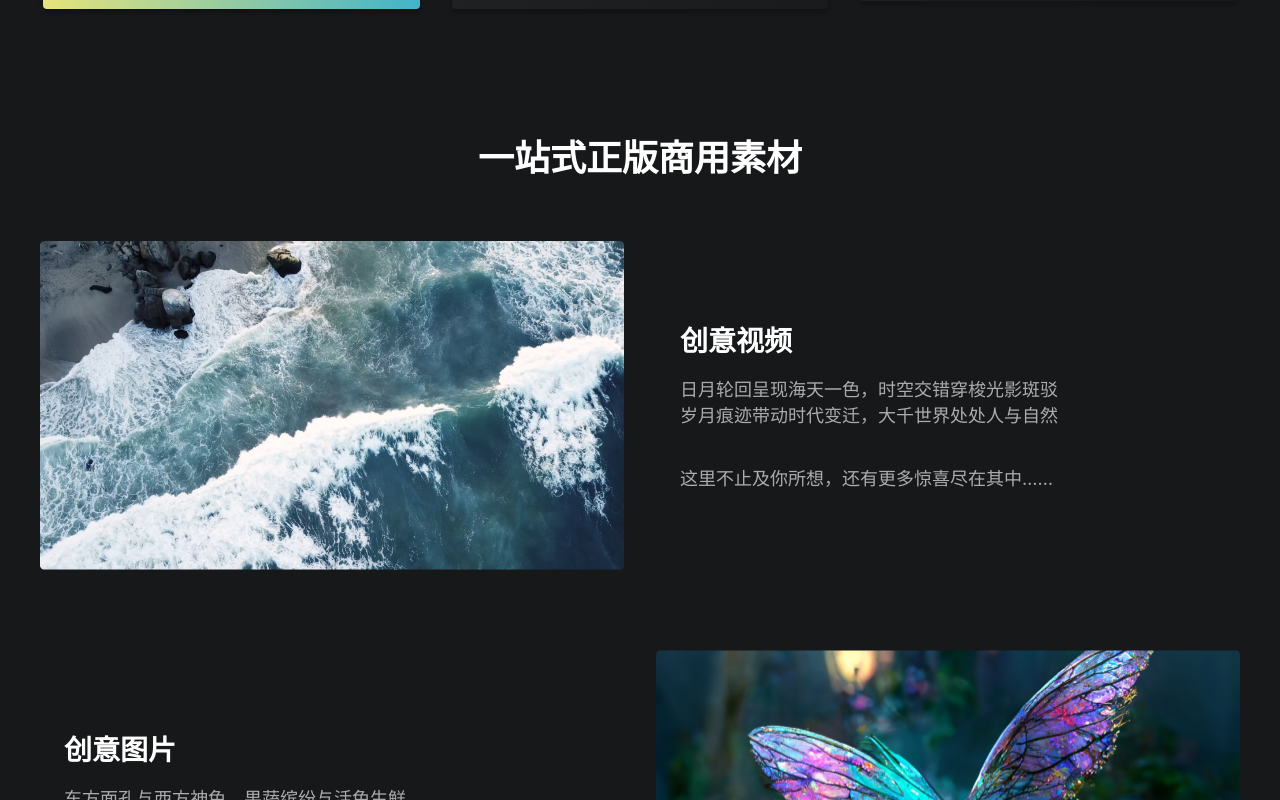
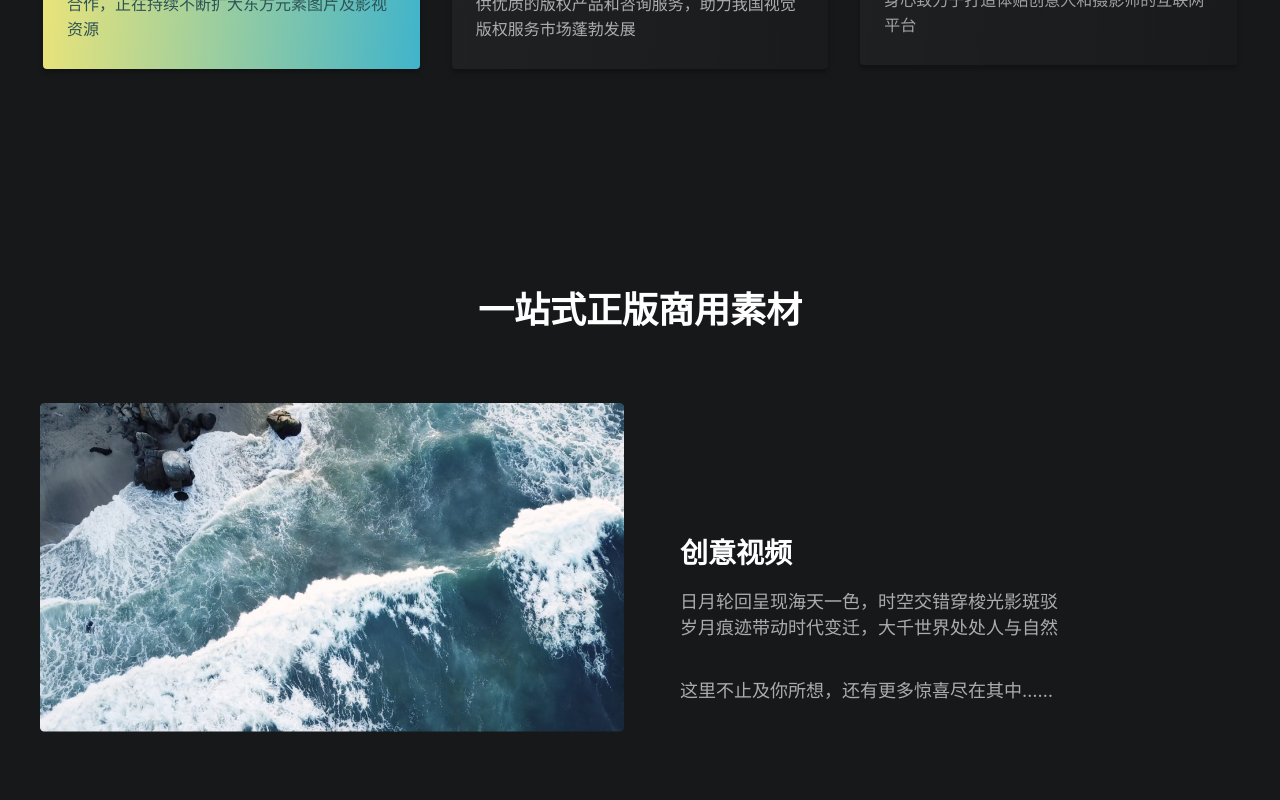
Before and after one commit to ChristianPaoloDagdag/DroitVision, a React (Create React App) app: page / in a window 1280 px wide. Shown: the part 960-1760 px from the top of the page. Built offline with nearby package versions, Linux system fonts and the light colour scheme.

Commit message:
feat: add Material image transition

```diff
--- a/src/pages/Home/ContentThree/Materials/index.jsx
+++ b/src/pages/Home/ContentThree/Materials/index.jsx
@@ -7,6 +7,14 @@ export default function Materials(props) {
   } = props;
 
   const subtitleMap = subtitle.map((text) => <div key={text}>{text}</div>);
+
+  const ImageTransition = {
+    initial: { opacity: 0 },
+    whileInView: { opacity: 1, y: -50 },
+    transition: { ease: 'easeOut', duration: 3 },
+    viewport: { once: 'true' },
+  };
+
   return (
     <S.Container className={`_${order}`}>
       <S.Content>
@@ -16,7 +24,14 @@ export default function Materials(props) {
           <S.SubTitleBottom>{subtitleBottom}</S.SubTitleBottom>
         </S.SubTitle>
       </S.Content>
-      <S.Image src={image} />
+      <S.Image
+        src={image}
+        initial={ImageTransition.initial}
+        whileInView={ImageTransition.whileInView}
+        animate={ImageTransition.animate}
+        transition={ImageTransition.transition}
+        viewport={ImageTransition.viewport}
+      />
     </S.Container>
   );
 }
--- a/src/pages/Home/ContentThree/Materials/styles.jsx
+++ b/src/pages/Home/ContentThree/Materials/styles.jsx
@@ -1,3 +1,4 @@
+import { motion } from 'framer-motion';
 import styled from 'styled-components';
 
 export const Container = styled.div`
@@ -37,7 +38,7 @@ export const SubTitleBottom = styled.div`
   margin-top: 37px;
 `;
 
-export const Image = styled.img`
+export const Image = styled(motion.img)`
   border-radius: 4px;
   height: 328.5px;
   width: 584px;
--- a/src/pages/Home/ContentThree/index.jsx
+++ b/src/pages/Home/ContentThree/index.jsx
@@ -47,6 +47,13 @@ export default function ContentThree() {
     },
   ];
 
+  const TitleTransition = {
+    initial: { opacity: 0 },
+    whileInView: { opacity: 1 },
+    transition: { duration: 5 },
+    viewport: { once: true },
+  };
+
   const MaterialsMap = MaterialsList.map((material, index) => (
     <Materials
       title={material.title}
@@ -57,9 +64,17 @@ export default function ContentThree() {
       image={material.image}
     />
   ));
+
   return (
     <S.Container>
-      <S.Title>一站式正版商用素材</S.Title>
+      <S.Title
+        initial={TitleTransition.initial}
+        whileInView={TitleTransition.whileInView}
+        transition={TitleTransition.transition}
+        viewport={TitleTransition.viewport}
+      >
+        一站式正版商用素材
+      </S.Title>
       <S.MaterialsContainer>{MaterialsMap}</S.MaterialsContainer>
     </S.Container>
   );
--- a/src/pages/Home/ContentThree/styles.jsx
+++ b/src/pages/Home/ContentThree/styles.jsx
@@ -1,20 +1,23 @@
+import { motion } from 'framer-motion';
 import styled from 'styled-components';
 
 export const Container = styled.div`
   align-items: center;
   display: flex;
   flex-direction: column;
+  gap: 60px;
   margin-bottom: 70px;
 `;
 
-export const Title = styled.div`
+export const Title = styled(motion.div)`
   font-size: 36px;
   font-weight: 600;
-  margin-bottom: 60px;
+  margin-top: 152px;
 `;
 
 export const MaterialsContainer = styled.div`
   display: flex;
   flex-direction: column;
   gap: 80px;
+  margin-top: 60px;
 `;
--- a/src/pages/Home/ContentTwo/styles.jsx
+++ b/src/pages/Home/ContentTwo/styles.jsx
@@ -15,6 +15,7 @@ export const Title = styled(motion.div)`
   font-size: 36px;
   font-weight: 600;
   opacity: 0;
+  margin-bottom: 60px;
 `;
 
 export const PartnerContainer = styled(motion.div)`
```
